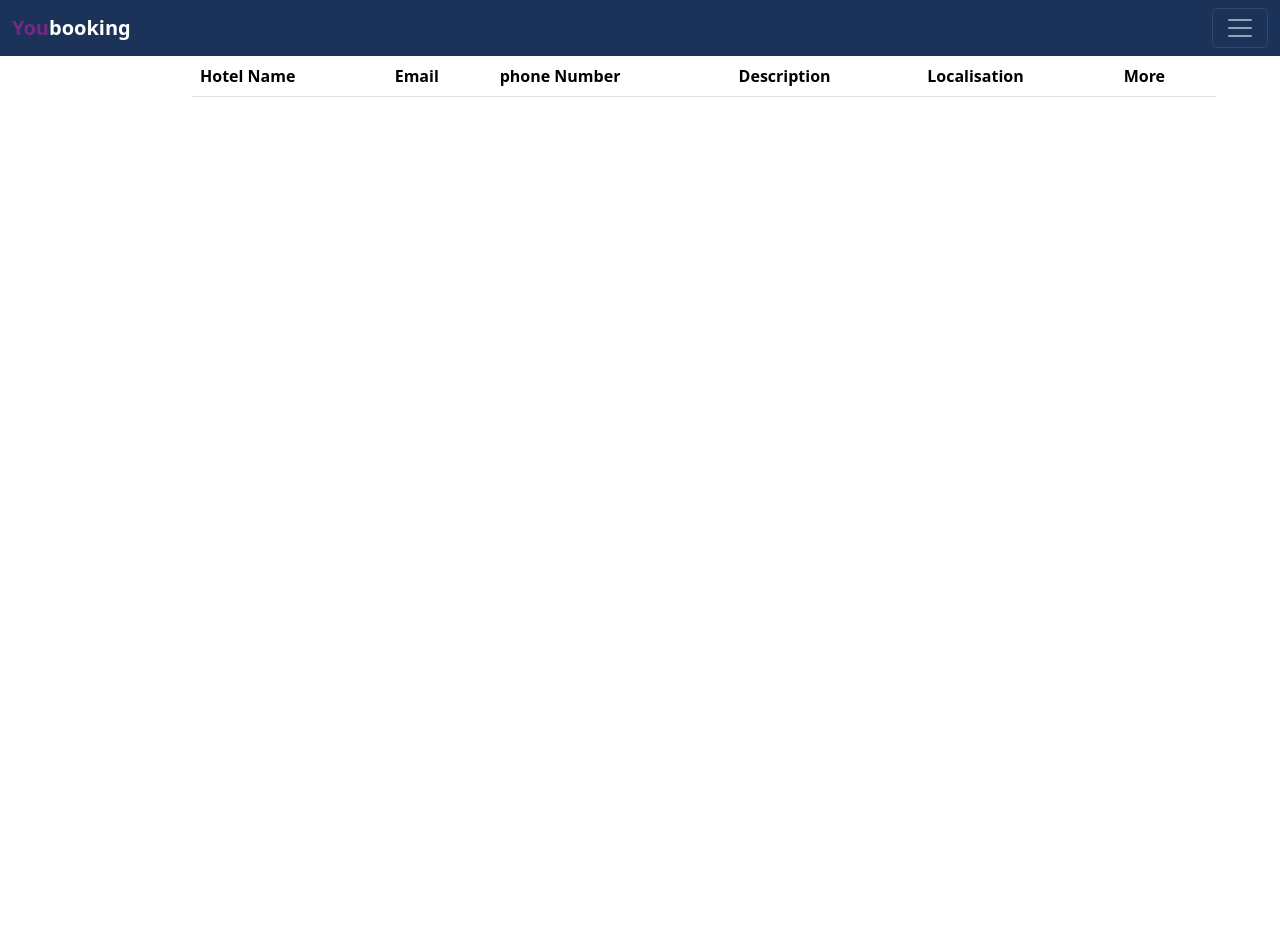
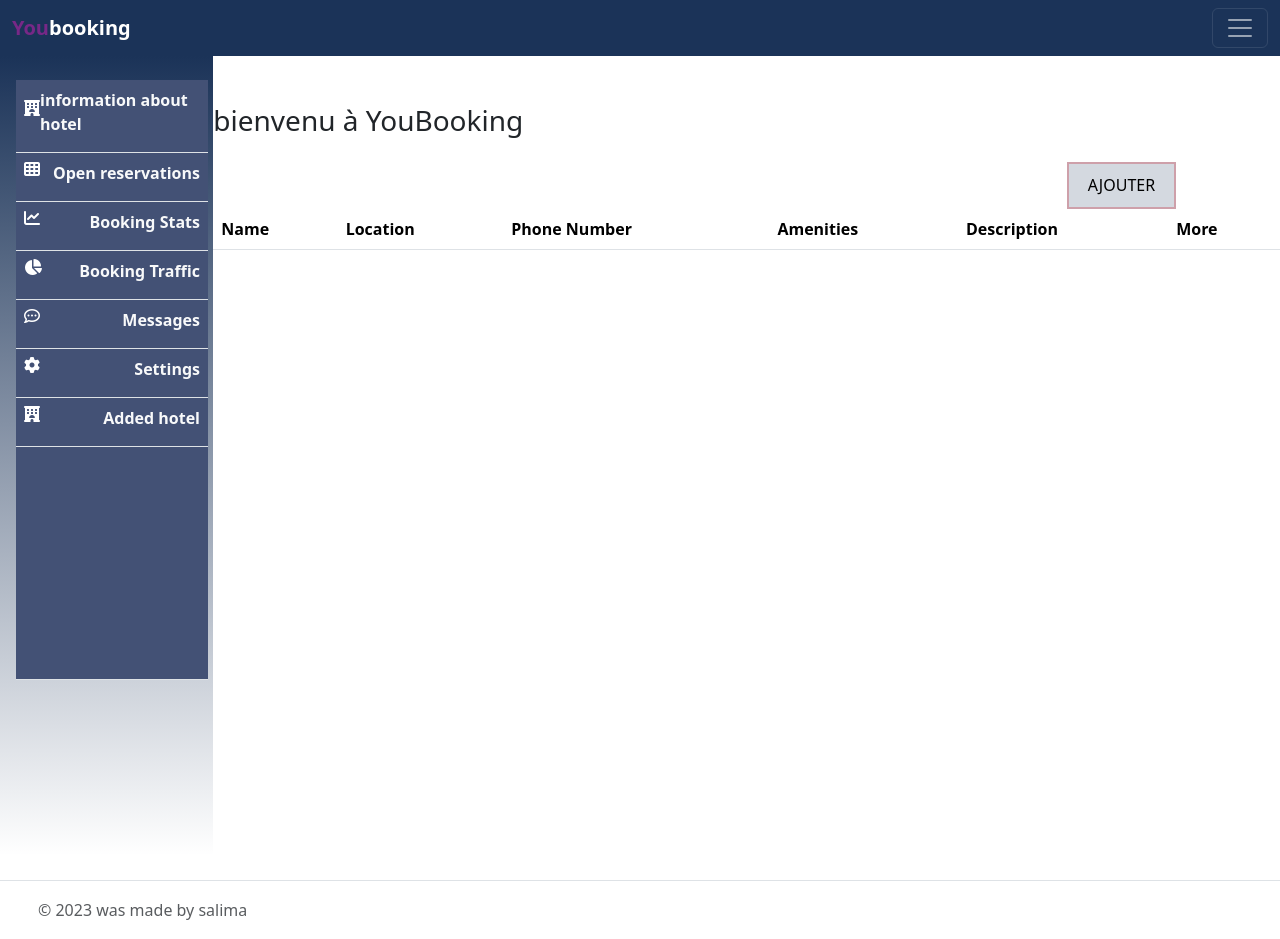
Before and after one commit to AmeksaKhadija/YouBooking, a PHP site: page /hotels.php in a window 1280 px wide. Before the commit the page ends 97 px from the top, so only its background shows below. Run offline with PHP 8.4, Linux system fonts and the light colour scheme; data that the repository does not hold is empty.

Commit message:
page d'hotel

```diff
--- a/pages/hotels.php
+++ b/pages/hotels.php
@@ -1,61 +1,163 @@
-<?php
-    require '../config/server.php';
-    $sql = "SELECT * FROM hotels";
-    $result = mysqli_query($con, $sql);
-
-
-?>
-
 <!DOCTYPE html>
 <html lang="en">
 <head>
     <meta charset="UTF-8">
     <meta name="viewport" content="width=device-width, initial-scale=1.0">
+    <title>reservations</title>
     <link href="https://cdn.jsdelivr.net/npm/bootstrap@5.3.2/dist/css/bootstrap.min.css" rel="stylesheet" integrity="sha384-T3c6CoIi6uLrA9TneNEoa7RxnatzjcDSCmG1MXxSR1GAsXEV/Dwwykc2MPK8M2HN" crossorigin="anonymous">
-    <link rel="stylesheet" href="https://cdnjs.cloudflare.com/ajax/libs/font-awesome/6.5.1/css/all.min.css" integrity="sha512-DTOQO9RWCH3ppGqcWaEA1BIZOC6xxalwEsw9c2QQeAIftl+Vegovlnee1c9QX4TctnWMn13TZye+giMm8e2LwA==" crossorigin="anonymous" referrerpolicy="no-referrer" />
-    <title>Hotel</title>
+      <link rel="stylesheet" href="https://cdnjs.cloudflare.com/ajax/libs/font-awesome/6.4.2/css/all.min.css" integrity="sha512-z3gLpd7yknf1YoNbCzqRKc4qyor8gaKU1qmn+CShxbuBusANI9QpRohGBreCFkKxLhei6S9CQXFEbbKuqLg0DA==" crossorigin="anonymous" referrerpolicy="no-referrer" />
 </head>
 <body>
+    <style>
+      body {
+          height: 100vh;
+      }
+
+      .sidebar {
+          width: 20%;
+          background-image: linear-gradient(rgba(27, 51, 88, 1), rgba(109, 165, 192, 0));
+      }
+
+      .sidebar_phases {
+          background-color: rgba(67, 81, 117, 1);
+          height: 10%;
+          width: 90%;
+      }
+      a {
+            text-decoration: none;
+        }
+
+    table
+    {
+        width: 96%;
+        margin: auto;
+    }
+
+
+    .ajouter {
+      padding: 0.6rem 1.2rem;
+      background: #d4d9e0;
+      border: 2px solid #CEA0AA;
+      margin-left: 80%;
+      margin-top: 1.5%;
+    }
+    .ajouter-primary:hover {
+      background-color: #ba808c;
+      border-color: #ba808c;
+      transition: .3s;
+    }
+  </style>
+
 <?php
         include 'header.php';
         ?>
+    <div class="d-flex h-100">
+        <section class="sidebar  mt-0">
+            <br>
+            <div style="height:100%;">
+                <div class="sidebar_phases border-bottom h-75 ms-3  pb-5">
+                    <div class="d-flex justify-content-between align-items-center border-bottom px-2">
+                        <i class="fa-solid fa-hotel pb-3" style="color: #ffffff;"></i>
+                        <a href="" class="text-light fw-bold pb-3 mt-2 ">information about hotel</a>
+                    </div>
 
-    <div class="container-fuild" style="width: 80%; margin-left:15%;">
+                    <div class="d-flex border-bottom justify-content-between align-items-center px-2">
+                        <i class="fa-solid fa-table-cells pb-3" style="color: #ffffff;"></i>
+                        <a href="reservations.php" class=" text-light fw-bold pb-3 mt-2">Open reservations</a>
+                    </div>
+                    <div class="d-flex border-bottom justify-content-between align-items-center px-2">
+                        <i class="fa-solid fa-chart-line pb-3" style="color: #ffffff;"></i>
+                        <a href="" class=" text-light fw-bold pb-3 mt-2">Booking Stats</a>
+                    </div>
+                    <div class="d-flex border-bottom justify-content-between align-items-center px-2">
+                        <i class="fa-solid fa-chart-pie pb-3" style="color: #ffffff;"></i>
+                        <a href="" class="text-light fw-bold pb-3 mt-2">Booking Traffic</a>
+                    </div>
+                    <div class="d-flex border-bottom justify-content-between align-items-center px-2">
+                        <i class="fa-regular fa-comment-dots pb-3" style="color: #ffffff;"></i>
+                        <a href="" class="text-light fw-bold pb-3 mt-2">Messages</a>
+                    </div>
+
+                    <div class="d-flex border-bottom justify-content-between align-items-center px-2">
+                        <i class="fa-solid fa-gear pb-3" style="color: #ffffff;"></i>
+                        <a href="" class="text-light fw-bold pb-3 mt-2">Settings</a>
+                    </div>
+                    <div class="d-flex justify-content-between align-items-center border-bottom px-2">
+                        <i class="fa-solid fa-hotel pb-3" style="color: #ffffff;"></i>
+                        <a href="" class="text-light fw-bold pb-3 mt-2 ">Added hotel</a>
+                    </div>
+                </div>
+            <div>
+        </section>
+            <div class="table my-5">
+                 <h3>bienvenu à YouBooking </h3>
+                 <button class="ajouter" type="button" data-bs-toggle="modal" data-bs-target="#addcont">AJOUTER</button>
+                <!-- Modal -->
+                <div id="addcont" class="modal" tabindex="-1" role="dialog">
+                    <div class="modal-dialog" role="document">
+                        <div class="modal-content">
+                            <div class="modal-header">
+                                <h5 class="modal-title">Create Account</h5>
+                                <button type="button" class="close" data-bs-dismiss="modal" aria-label="Close">
+                                <span aria-hidden="true">&times;</span>
+                                </button>
+                            </div>
+                            <div class="modal-body">
+                            <form>
+                                <div class="mb-3">
+                                    <label for="name" class="form-label">Name</label>
+                                    <input type="text" class="form-control" id="name">
+                                </div>
+                                <div class="mb-3">
+                                    <label for="location" class="form-label">Location</label>
+                                    <input type="text" class="form-control" id="location">
+                                </div>
+                                <div class="mb-3">
+                                    <label for="phoneNumber" class="form-label">Phone Number</label>
+                                    <input type="tel" class="form-control" id="phoneNumber">
+                                </div>
+                                <div class="mb-3">
+                                    <label for="amenities1" class="form-label">Amenities </label>
+                                    <input type="text" class="form-control" id="amenities1">
+                                </div>
+                                <div class="mb-3">
+                                    <label for="amenities2" class="form-label">Description</label>
+                                    <input type="text" class="form-control" id="amenities2">
+                                </div>
+                                <div class="mb-3 form-check">
+                                    <input type="checkbox" class="form-check-input" id="exampleCheck1">
+                                    <label class="form-check-label" for="exampleCheck1">Make sure you have added a Hotel</label>
+                                </div>
+                                <button type="submit" class="btn btn-primary">Submit</button>
+                            </form>
+                            </div>
+                        </div>
+                    </div>
+                </div>
+
+                <!-- tableau -->
                 <table class="table">
                     <thead>
                        <tr>
-                    <th scope="col">Hotel Name</th>
-                    <th scope="col">Email</th>
-                    <th scope="col">phone Number</th>
+                         <th scope="col">Name</th>
+                         <th scope="col">Location</th>
+                         <th scope="col">Phone Number</th>
+                         <th scope="col">Amenities</th>
                          <th scope="col">Description</th>
-                    <th scope="col">Localisation</th>
                          <th scope="col">More</th>
                        </tr>
                     </thead>
                     <tbody>
+                    </tbody>
+
+                </table>
+
+            </div>
+    </div>
+
       <?php
-
-
-                while ($row = mysqli_fetch_assoc($result)){
-                    echo "
-                        <tr>
-                            <td>$row[Nom_hotel]</td>
-                            <td>$row[Email]</td>
-                            <td>$row[Phone]</td>
-                            <td>$row[Description]</td>
-                            <td>$row[Localisation]</td>
-                            <td>
-                                <a href='edit.php?id=$row[ID]' ><i class='fa-solid fa-pen-to-square'></i></a>
-                                <a href='delete.php?id=$row[ID]' class='delete'><i class='fa-solid fa-trash-can'></i></a>
-                            </td>
-                        </tr>
-                    ";
-                }
+        include "footer.php";
       ?>
-            </tbody>
-        </table>
-    </div>
       <script src="https://cdn.jsdelivr.net/npm/bootstrap@5.3.2/dist/js/bootstrap.bundle.min.js" integrity="sha384-C6RzsynM9kWDrMNeT87bh95OGNyZPhcTNXj1NW7RuBCsyN/o0jlpcV8Qyq46cDfL" crossorigin="anonymous"></script>
-
 </body>
 </html>
--- a/pages/reservations.php
+++ b/pages/reservations.php
@@ -69,6 +69,10 @@
                         <i class="fa-solid fa-gear pb-3" style="color: #ffffff;"></i>
                         <a href="" class="text-light fw-bold pb-3 mt-2">Settings</a>
                     </div>
+                    <div class="d-flex justify-content-between align-items-center border-bottom px-2">
+                        <i class="fa-solid fa-hotel pb-3" style="color: #ffffff;"></i>
+                        <a href="" class="text-light fw-bold pb-3 mt-2 ">Added hotel</a>
+                    </div>
                 </div>
                 <div>
                 </div>
```
Also changed, not shown: Assets/CSS/index.css (line endings or trailing spaces), pages/hotelsadd.php (added). Lines whose indentation alone changed are shown as unchanged.
